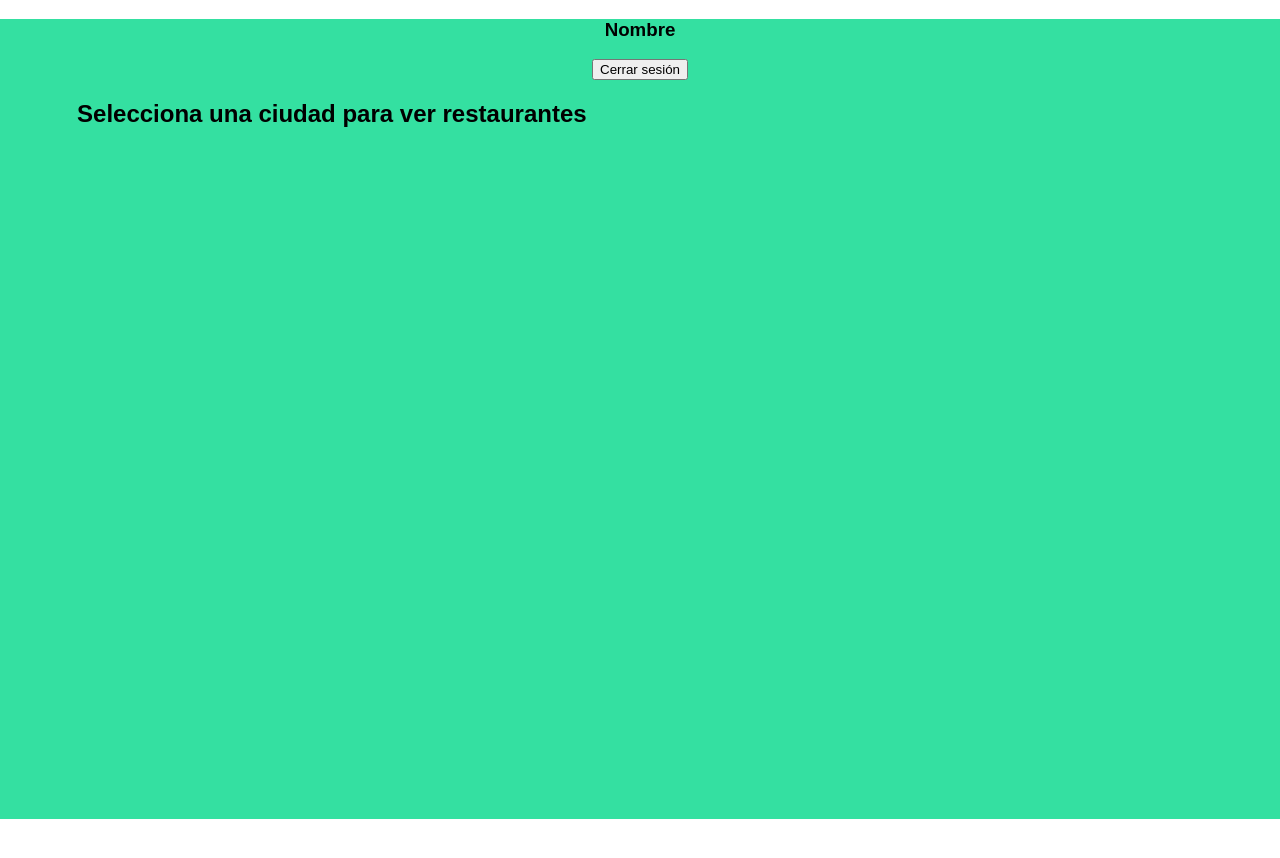
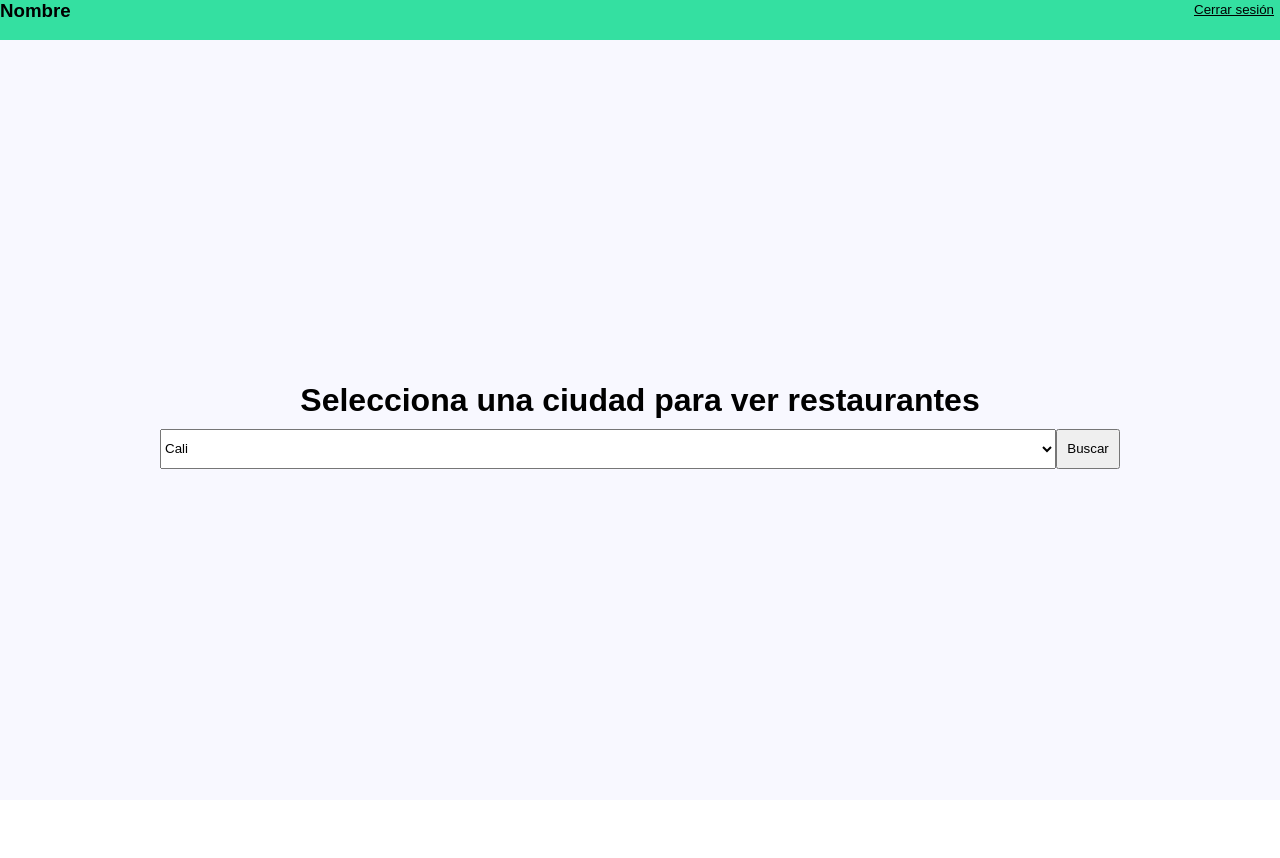
Before and after one commit to rick2716/proyecto_final_web, a React (Create React App) app: page /Principal in a window 1280 px wide. Shown: the top 858 px of the page. After the commit the page ends 800 px from the top, so only its background shows below. Built offline with nearby package versions, Linux system fonts and the light colour scheme; the HTML template or start-up script is replaced by a standard one.

Commit message:
Un poco más del principal

```diff
--- a/src/App.tsx
+++ b/src/App.tsx
@@ -7,6 +7,7 @@ import {
   import Registro from './pages/registro/registro';
   import Login from "./pages/login/login";
   import Principal from "./pages/principal/principal";
+  import Restaurant_cali1 from "./pages/restaurants/Restaurant_cali1";
 
   export default function App() {
     return (<BrowserRouter >
@@ -14,6 +15,7 @@ import {
         <Route path="/" element={<Registro />} />
         <Route path="/Login" element={<Login />} />
         <Route path="/Principal" element={<Principal />} />
+        <Route path="/Principal/Restaurante1" element={<Restaurant_cali1 />} />
       </Routes>
     </BrowserRouter >);
   }
--- a/src/pages/principal/principal.css
+++ b/src/pages/principal/principal.css
@@ -0,0 +1,52 @@
+body {
+    margin: 0;
+    padding: 0;
+  }
+
+  h3 {
+    margin: 0px;
+  }
+
+  .ContainerPrincipal {
+    height: 100vh;
+    width: 100vw;
+    font-family: sans-serif;
+    text-align: center;
+    background-color: #34e0a1;
+  }
+
+  .Header{
+      height: 5vh;
+      width: 100vw;
+      display: flex;
+      flex-direction: row;
+      justify-content: space-between;
+      text-align: center;
+  }
+
+  #Cerrar{
+      text-decoration: underline;
+      background-color: transparent;
+      border: transparent;
+      cursor: pointer;
+  }
+
+  .BodyPrincipal{
+      height: 95vh;
+      width: 100vw;
+      background-color: ghostwhite;
+      text-align: center;
+      display: flex;
+      flex-direction: column;
+      justify-content: center;
+  }
+
+  #ComboBoxCiudades{
+      height: 5vh;
+      width: 70vw;
+  }
+
+  #BotonBuscar{
+    height: 5vh;
+    width: 5vw;
+}
--- a/src/pages/principal/principal.tsx
+++ b/src/pages/principal/principal.tsx
@@ -4,18 +4,36 @@ import "./principal.css";
 
 export default function Principal() {
 
+let navigate : NavigateFunction = useNavigate();
+
   return (
-    <div className="Container">
+    <div className="ContainerPrincipal">
         <div className="Header">
             <div className="Nombre">
                 <h3>Nombre</h3>
             </div>
             <div className="Cerrar">
-                <button>Cerrar sesión</button>
+                <button id="Cerrar" onClick={() => {
+                    navigate('/Login');
+                }}>Cerrar sesión</button>
             </div>
         </div>
-        <div className="Body">
-            <h2>Selecciona una ciudad para ver restaurantes</h2>
+        <div className="BodyPrincipal">
+            <div className="TextoCiudad">
+                <h1>Selecciona una ciudad para ver restaurantes</h1>
+            </div>
+            <div className="Buscador">
+                <select id="ComboBoxCiudades" name="Ciudades:">
+                    <option value="value1">Cali</option>
+                    <option value="value2">Bogota</option>
+                    <option value="value3">Medellin</option>
+                    <option value="value4">Bucaramanga</option>
+                    <option value="value5">Cartagena</option>
+                </select>
+                <button id="BotonBuscar" onClick={()=>{
+                    navigate('/Principal/Restaurante1');
+                }}>Buscar</button>
+            </div>
         </div>
     </div>
   );
```
